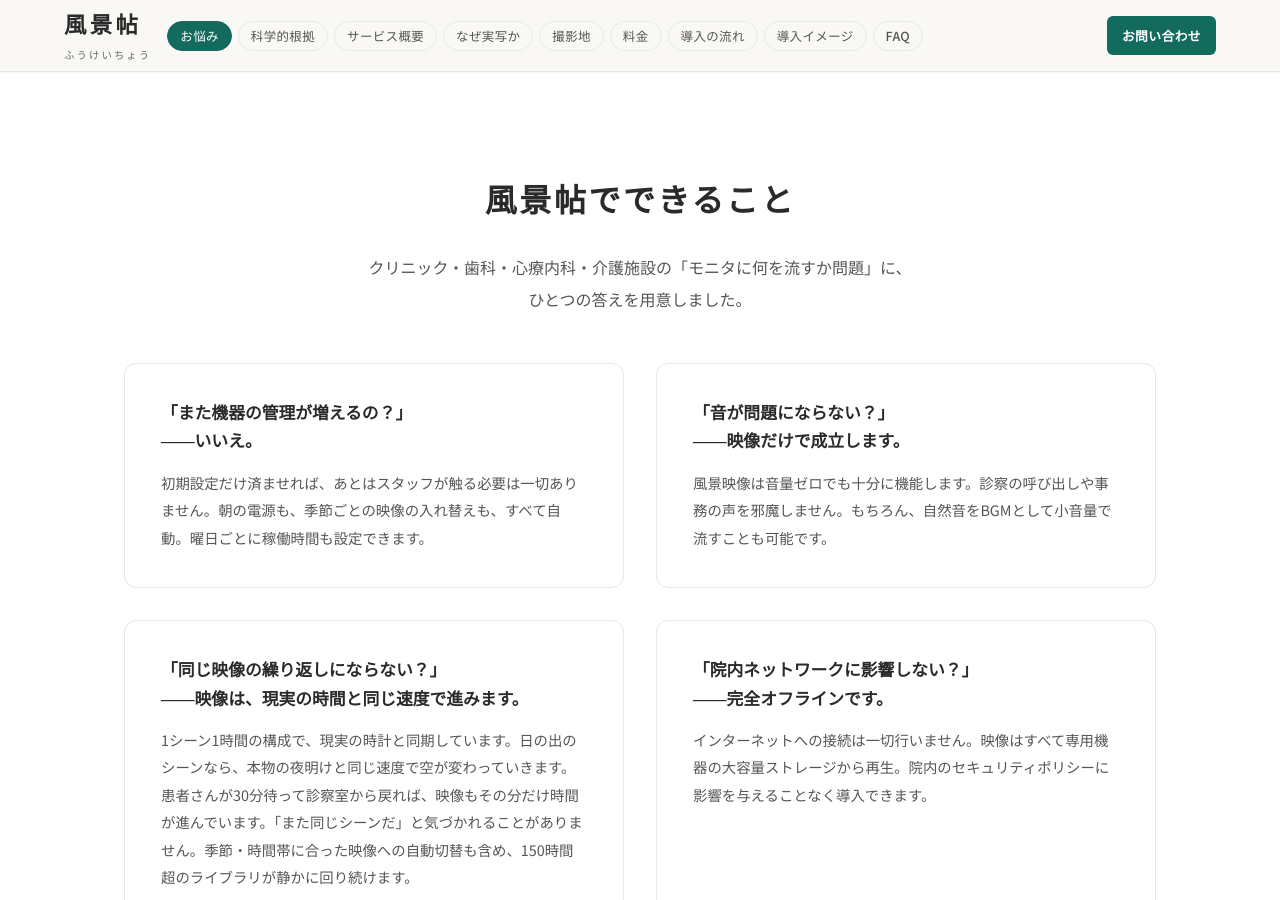
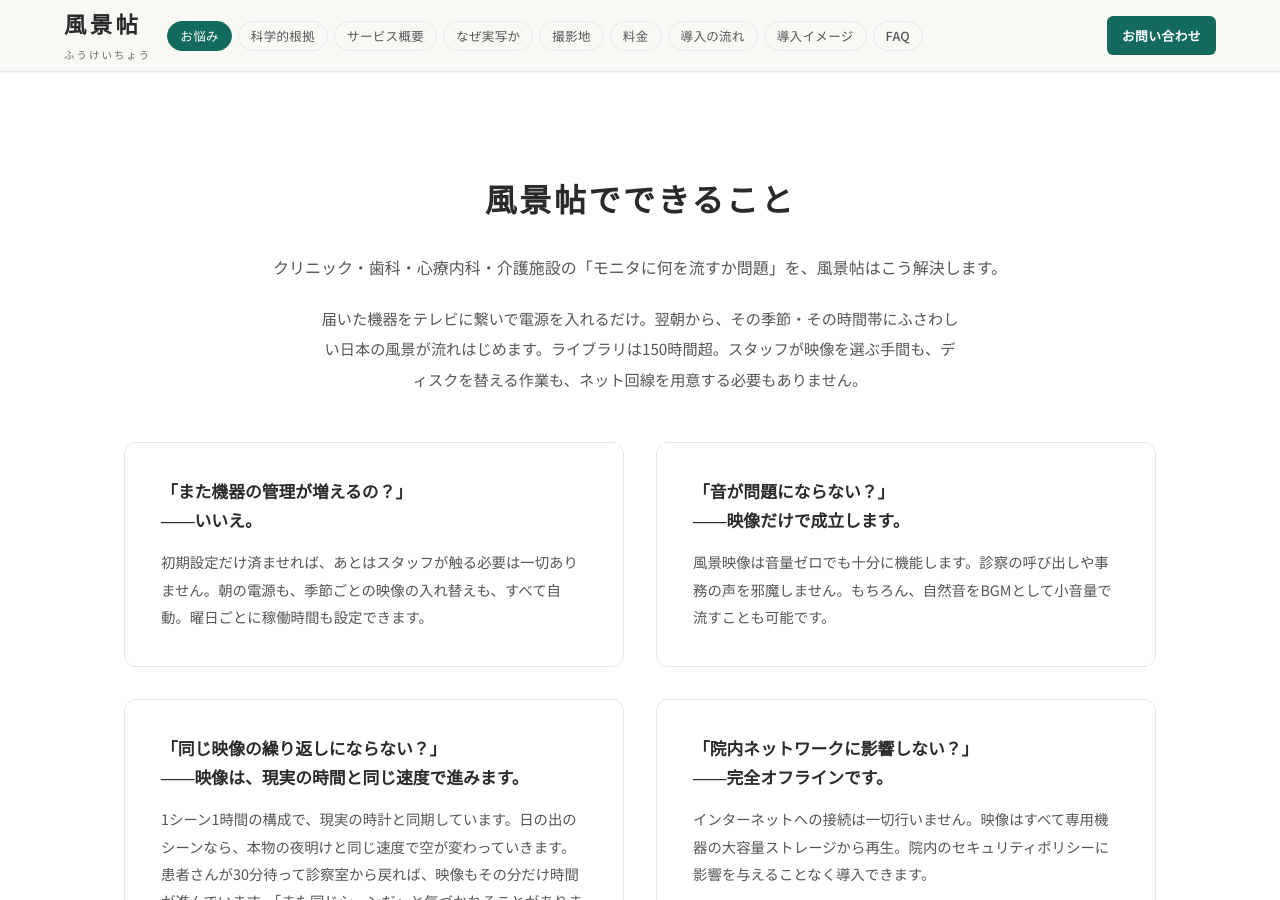
Before and after one commit to dr836gnypeq-ctrl/fukeichou-site, a Jekyll site: the page built from index.html, in a window 1280 px wide and 900 px high, scrolled down 2869 px. Built offline with Jekyll 4.4.1, drawn with Linux system fonts in a browser that asks for light colours; nearby versions of some CDN libraries.

Commit message:
service: リード文更新＋サービス概要段落追加（案2）

```diff
--- a/_layouts/default.html
+++ b/_layouts/default.html
@@ -51,7 +51,7 @@
 <link rel="prefetch" href="{{ '/' | relative_url }}">
 <link rel="prefetch" href="{{ '/evidence/' | relative_url }}">
 {% endif %}
-<link rel="stylesheet" href="{{ '/assets/css/style.css' | relative_url }}?v=20260321m">
+<link rel="stylesheet" href="{{ '/assets/css/style.css' | relative_url }}?v=20260321n">
 <script src="https://cdn.jsdelivr.net/npm/lucide@0.383.0/dist/umd/lucide.min.js" defer></script>
 </head>
 <body>
--- a/assets/css/style.css
+++ b/assets/css/style.css
@@ -19,6 +19,7 @@ a:hover{color:var(--gold)}
 .section:nth-child(even){background:var(--paper-warm)}
 .section-heading{font-family:var(--serif);font-size:2rem;font-weight:600;text-align:center;margin-bottom:20px;letter-spacing:.08em}
 .section-lead{text-align:center;color:var(--ink-light);font-size:1rem;line-height:2;margin-bottom:48px}
+.section-overview{text-align:center;color:var(--ink-light);font-size:.95rem;line-height:2;margin-top:-28px;margin-bottom:48px;max-width:640px;margin-left:auto;margin-right:auto}
 
 /* Version badge */
 .version-badge{position:fixed;bottom:12px;left:12px;z-index:9999;background:#136b5e;color:#fff;padding:6px 14px;border-radius:6px;font-size:.75rem;font-weight:700;letter-spacing:.05em;box-shadow:0 2px 10px rgba(0,0,0,.2);opacity:.6}
--- a/index.html
+++ b/index.html
@@ -187,7 +187,8 @@ description: 待合室のモニターに何を流すか迷っていませんか
 <section class="section" id="service">
 <div class="container">
 <h2 class="section-heading reveal">風景帖でできること</h2>
-<p class="section-lead reveal reveal-d1">クリニック・歯科・心療内科・介護施設の「モニタに何を流すか問題」に、<br>ひとつの答えを用意しました。</p>
+<p class="section-lead reveal reveal-d1">クリニック・歯科・心療内科・介護施設の「モニタに何を流すか問題」を、風景帖はこう解決します。</p>
+<p class="section-overview reveal reveal-d2">届いた機器をテレビに繋いで電源を入れるだけ。翌朝から、その季節・その時間帯にふさわしい日本の風景が流れはじめます。ライブラリは150時間超。スタッフが映像を選ぶ手間も、ディスクを替える作業も、ネット回線を用意する必要もありません。</p>
 <div class="feature-grid">
 
 <div class="feature-card reveal reveal-d1">
```
